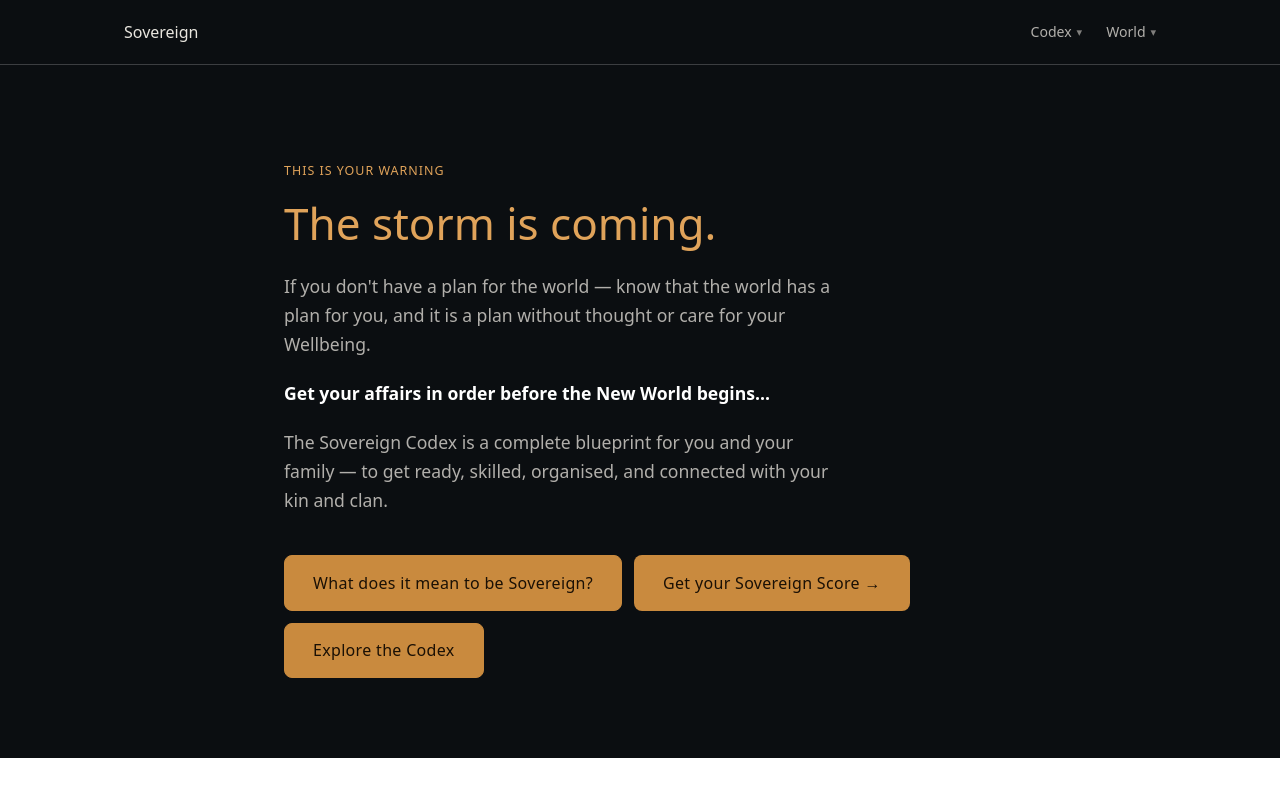
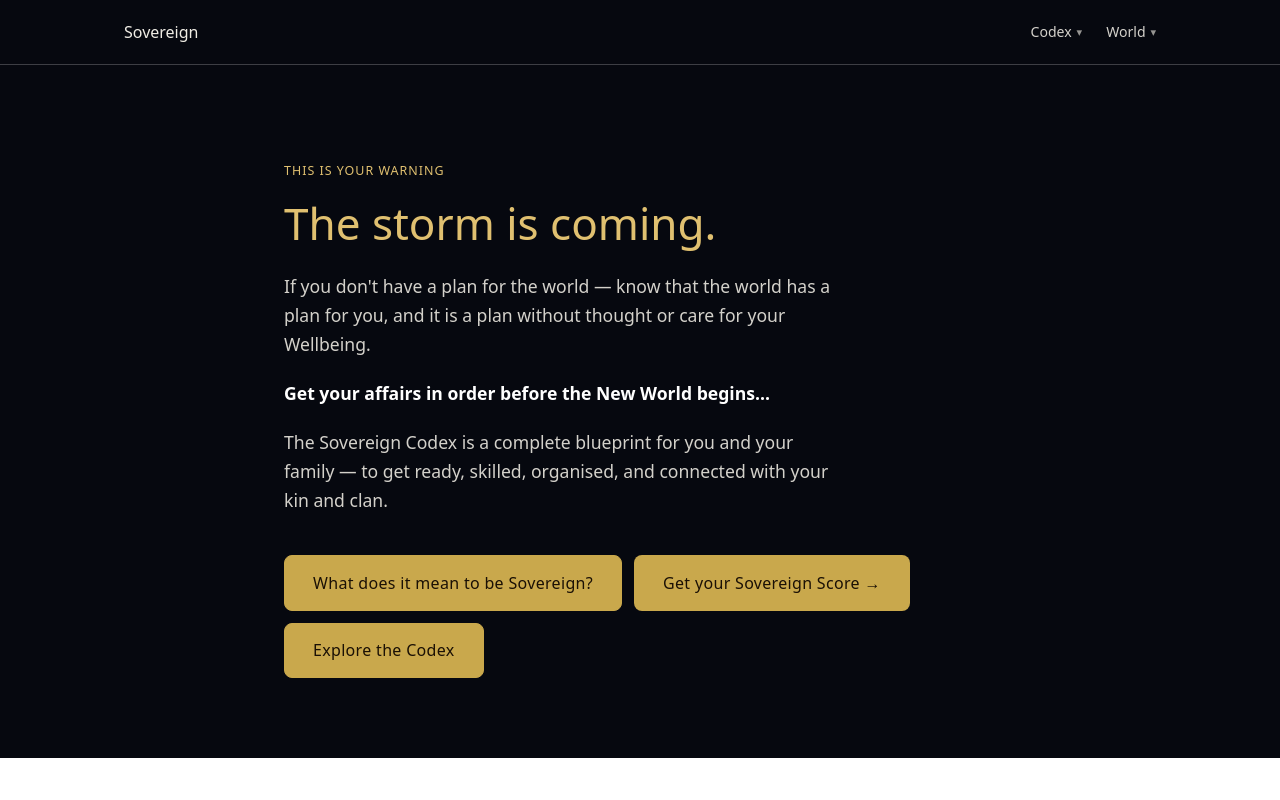
Before and after one commit to ROGUEDCSS/sovereign, a Next.js app: page / in a window 1280 px wide. Shown: the top 800 px of the page. Built offline with nearby package versions, Linux system fonts and the light colour scheme.

Commit message:
Match Sovereign's colour tokens to Resonance's exact values
Replace approximated amber/text/border/background tokens with the literal
hex/rgba values from Resonance's globals.css instead of a same-hue guess.

```diff
--- a/src/app/globals.css
+++ b/src/app/globals.css
@@ -1,7 +1,7 @@
 @import "tailwindcss";
 
 html {
-  background: #0b0e11;
+  background: #06080f;
   scroll-behavior: smooth;
 }
 
@@ -24,30 +24,30 @@ h1, h2, h3, h4, strong {
 * { box-sizing: border-box; margin: 0; padding: 0; }
 
 :root {
-  --bg: #0b0e11;
+  --bg: #06080f;
   --bg-raised: #12161b;
   --card: rgba(255,255,255,0.07);
   --card-hover: rgba(255,255,255,0.11);
-  --border: rgba(255,255,255,0.2);
+  --border: rgba(255,255,255,0.22);
   --border-strong: rgba(255,255,255,0.32);
 
-  --amber: #c98a3e;
-  --amber-strong: #e0a35a;
-  --amber-dim: rgba(201,138,62,0.14);
+  --amber: #C9A84C;
+  --amber-strong: #e0c070;
+  --amber-dim: rgba(201,168,76,0.18);
 
-  --text-1: #e9e6df;
-  --text-2: rgba(233,230,223,0.75);
-  --text-3: rgba(233,230,223,0.52);
+  --text-1: #f0ede5;
+  --text-2: rgba(240,237,229,0.88);
+  --text-3: rgba(240,237,229,0.65);
 
   --fact: #4f9cd6;
-  --scenario: #c98a3e;
+  --scenario: #C9A84C;
   --opinion: #8a8780;
 
   --danger: #c25b4f;
   --good: #6fa072;
 
   --cream: #f0ede5;
-  --ink: #0b0e11;
+  --ink: #06080f;
   --ink-2: rgba(11,14,17,0.7);
   --amber-on-light: #8a6e28;
   --fact-strong: #7cb8e8;
```
